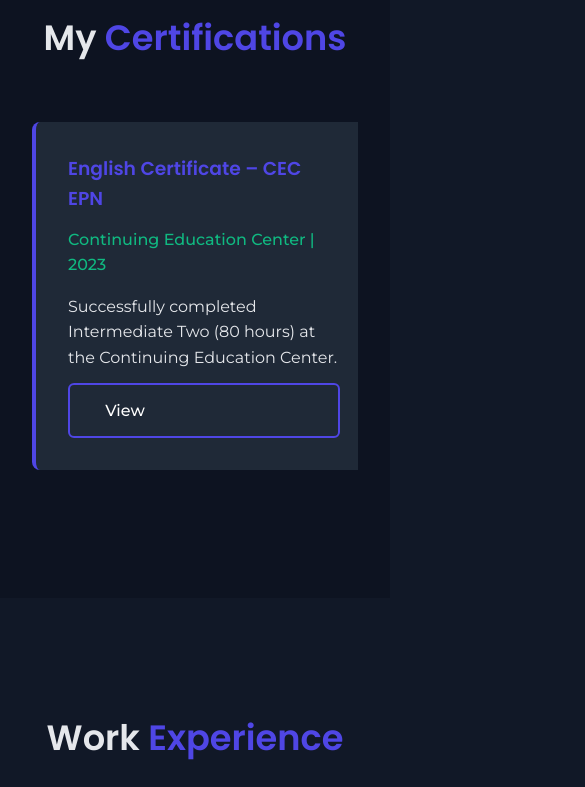
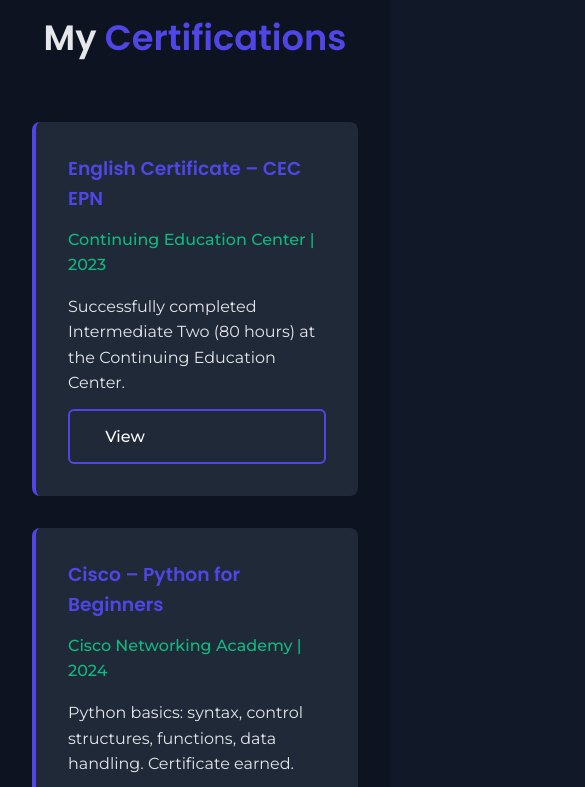
Before and after one commit to Harry-GNS/PersonalPage, a plain HTML site: page index.html in a window 390 px wide. Shown: the part 2480-3267 px from the top of the page, 585 px wide, since content can reach past the window. Drawn offline with Linux system fonts and the light colour scheme.

Commit message:
Enhance responsiveness and layout of certifications section in portfolio

```diff
--- a/index.html
+++ b/index.html
@@ -533,10 +533,10 @@
 <!-- Certifications Section -->
 <section id="certifications">
     <h2 class="section-title">My <span>Certifications</span></h2>
-    <div class="certs-scroll" style="overflow-x: auto; padding-bottom: 1rem;">
-        <div class="certs-flex" style="display: flex; gap: 2rem; min-width: 100%;">
+    <div class="certs-scroll" style="padding-bottom: 1rem;">
+        <div class="certs-flex" style="display: flex; gap: 2rem; width: 100%; flex-wrap: wrap; justify-content: center;">
             <!-- Main 3 certifications as cards -->
-            <div class="cert-card" style="min-width: 340px; max-width: 370px;">
+            <div class="cert-card">
                 <h3>English Certificate – CEC EPN</h3>
                 <span class="date">Continuing Education Center | 2023</span>
                 <p>
@@ -544,7 +544,7 @@
                 </p>
                 <a href="https://aps.cec-epn.edu.ec/diplomas/2023/LINGUISTICA/5/diploma_250012_54481-signed.pdf" target="_blank" class="btn btn-outline" style="margin-top: 0.8rem;">View</a>
             </div>
-            <div class="cert-card" style="min-width: 340px; max-width: 370px;">
+            <div class="cert-card">
                 <h3>Cisco – Python for Beginners</h3>
                 <span class="date">Cisco Networking Academy | 2024</span>
                 <p>Python basics: syntax, control structures, functions, data handling. Certificate earned.</p>
@@ -553,7 +553,7 @@
 
             <!-- Extra certifications (always visible) -->
             <div id="more-certs" class="flex-visible">
-                <div class="cert-card" style="min-width: 340px; max-width: 370px;">
+                <div class="cert-card">
                     <h3>More certifications coming soon</h3>
                     <span class="date">Stay tuned!</span>
                     <p>New achievements and credentials will be added here as I continue my learning journey.</p>
@@ -581,6 +581,14 @@
             display: flex;
             gap: 2rem;
             align-items: stretch; /* Asegura igual altura */
+            flex-wrap: wrap;
+            justify-content: center;
+        }
+        /* Responsive sizing for certification cards */
+        #certifications .cert-card {
+            min-width: 260px;
+            max-width: 360px;
+            flex: 1 1 300px;
         }
         #more-certs {
             display: flex;
@@ -589,6 +597,10 @@
         @media (max-width: 900px) {
             .certs-flex {
                 gap: 1rem;
+            }
+            #certifications .cert-card {
+                flex: 1 1 100%;
+                max-width: 100%;
             }
         }
     </style>
@@ -704,8 +716,8 @@
             font-size: 2.2rem;
             color: var(--primary);
             margin-bottom: 0.8rem;
-
-            @media (max-width: 900px) {
+        }
+        @media (max-width: 900px) {
             #skills > div,
             #skills > div > div {
                 flex-direction: column !important;
```
